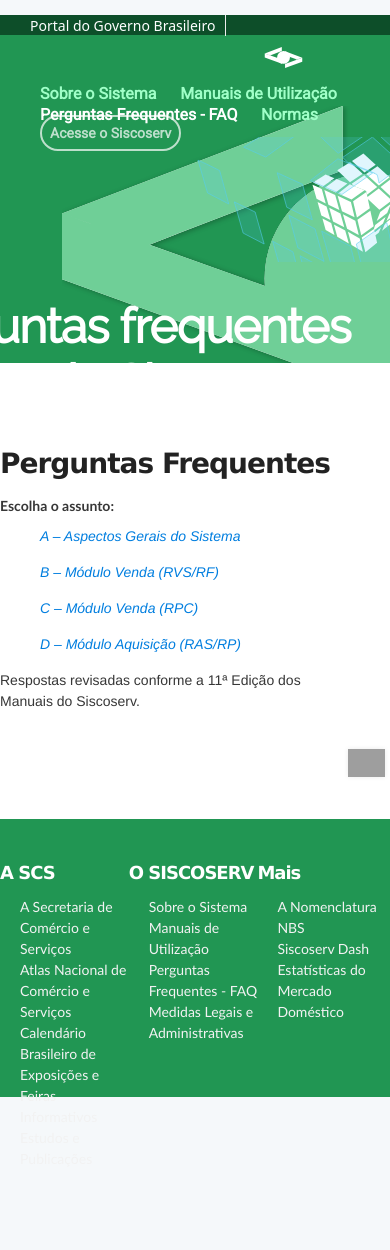
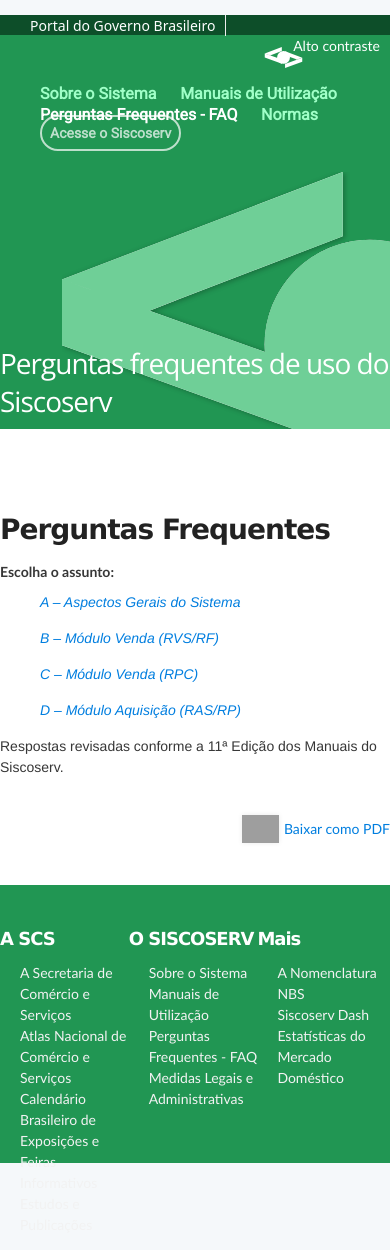
Before and after one commit to mdicgovbr/pagina-FAQ, a Jekyll site: the page built from index.md, in a window 390 px wide. Built offline with Jekyll 4.4.1, drawn with Linux system fonts in a browser that asks for light colours; nearby versions of some CDN libraries; before the commit the page ends 1184 px from its top, so only the background shows below that; grey boxes are pictures that could not be loaded.

Commit message:
Apagando easter egg e responsividade do titulo para mobile
Signed-off-by: Ezequiel De Oliveira <ezequiel1de1oliveira@gmail.com>

Co-authored-by: Guilherme Deusdará <guibanci@gmail.com>

```diff
--- a/_includes/header.html
+++ b/_includes/header.html
@@ -62,31 +62,20 @@
 
         </ul>
         <ul id="portal-siteactions">
-                <li>
-                    <a href="#altocontraste" id="altocontraste" accesskey="3" onclick="window.toggleContrast()" onkeydown="window.toggleContrast()">
-                        Alto contraste [Alt + 3]
-                    </a>
-                </li>
+            <li>
+                <a href="#altocontraste" id="altocontraste" accesskey="3" onclick="window.toggleContrast()" onkeydown="window.toggleContrast()">
+                    Alto contraste
+                </a>
+            </li>
         </ul>
         <div class="container">
-            <div id="zoom">
-                <a href="http://dados.gov.br/#" onclick="resizeText(1)">A+</a>
-                <a href="http://dados.gov.br/#" onclick="resizeText(-1)">A-</a>
-            </div>
-            <h1 id="site_logo">
+            <h1 id="site_logo" >
                 <a href="/">
-                    <span id="portal-type"></span>
-                    <span id="portal-title">Perguntas frequentes de uso do Siscoserv</span>
-
+                    <span id="portal-title"></span>Perguntas frequentes de uso do Siscoserv</span>
                 </a>
             </h1>
 
-            <!--<ul id="news">
 
-                  <li id="feed"><a rel="feed" href="http://www.planejamento.gov.br/noticias/ultimas-noticias/RSS" title="Feed de notícias do Ministério do Planejamento" class="hs-rss-link">feed</a></li>
-                  <li id="twitter"><a href="https://twitter.com/planejamentobr" target="_blank" title="Microblog no Twitter">twitter</a></li>
-                  <li id="github"><a href="https://github.com/planejamentoGovBr/PDA-institucional-MP" target="_blank" title="Código fonte do Plano de Dados Abertos do Ministério do Planejamento no Github">Código fonte do Plano de Dados Abertos do Ministério do Planejamento no Github</a></li>
-              </ul>-->
 
         </div>
         <script src="../stylesheets/contrast.class.js"></script>
--- a/stylesheets/application.css
+++ b/stylesheets/application.css
@@ -1608,18 +1608,37 @@ body {
     #site_logo span {
         display: block;
     }
+/*
+    @media only screen and (max-device-width: 1400px ) {
+
+    } */
+/*
+    @media only screen and (min-device-width: 1400px ) {
 
       #portal-title {
 
         font-family: Raleway;
         font-style: normal;
         font-weight: bold;
-	    line-height: normal;
+        line-height: 30px;
         font-size: 3rem;
-	    position: absolute;
+        position: static;
+        align-self: flex-start;
         bottom: -131px;
         left: -108px;
 
+      }
+    } */
+
+    #portal-title {
+
+      font-family: Raleway;
+      font-style: normal;
+      font-weight: bold;
+      font-size: 3rem;
+      position: static;
+      line-height: 30px;
+      margin-top: 180px;
     }
 
     #portal-description {
@@ -2259,7 +2278,7 @@ body.no-sidebar .row .content-outer {
     flex-direction: column-reverse;
     align-items: center;
 }
-@media (max-width:760px){
+/* @media (max-width:760px){
   #menu-de-navegacao {
       text-align: center;
   }
@@ -2271,7 +2290,6 @@ body.no-sidebar .row .content-outer {
       display: none;
   }
   header.masthead .container {
-      background-image: url(../public/img/mask_group.svg);
       background-position: right center;
       background-repeat: no-repeat;
       margin-top: -36px;
@@ -2321,7 +2339,7 @@ body.no-sidebar .row .content-outer {
   }
 }
 
-
+ */
 div#barra-brasil {
     position: relative;
     z-index: 1;
```
Lines whose indentation alone changed are shown as unchanged.
